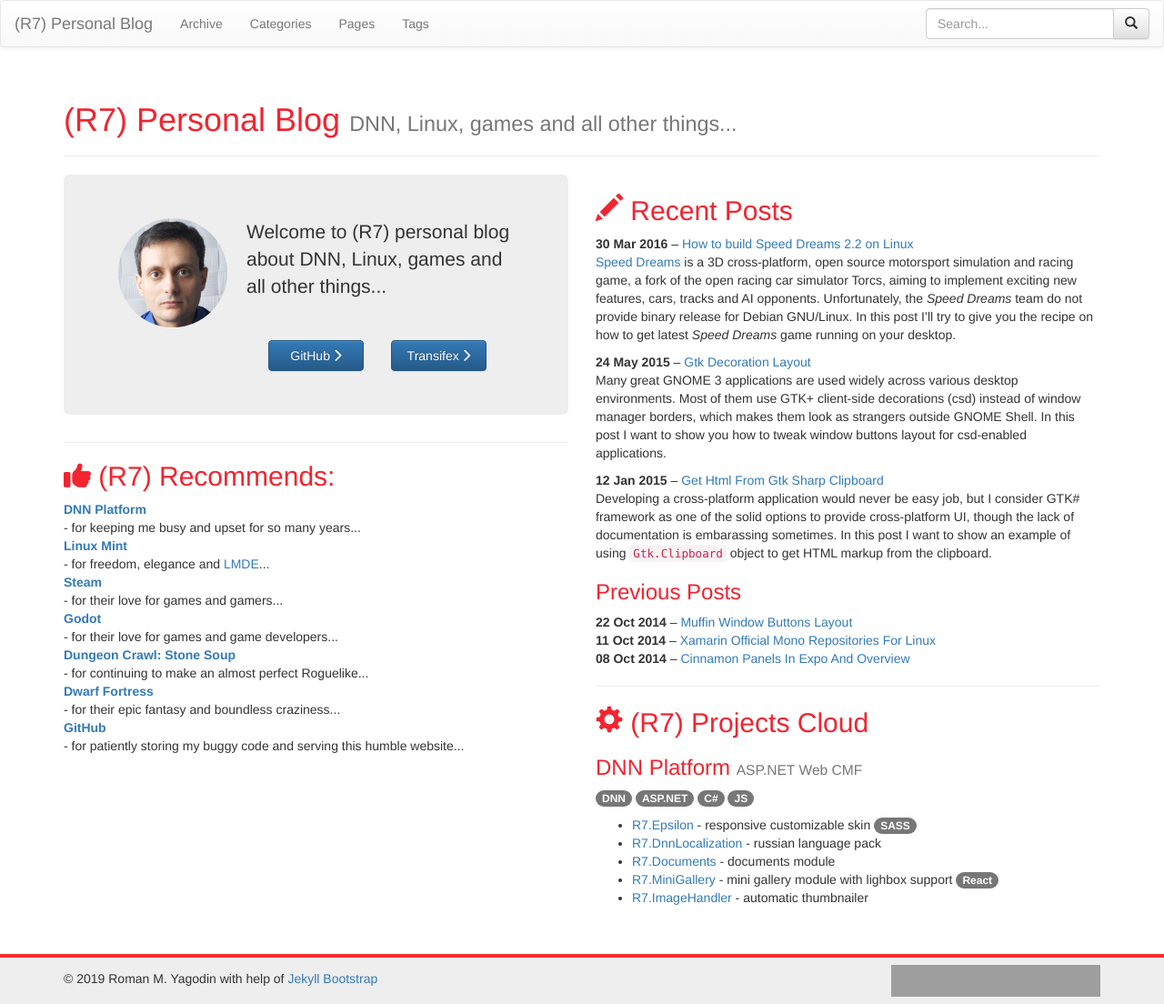
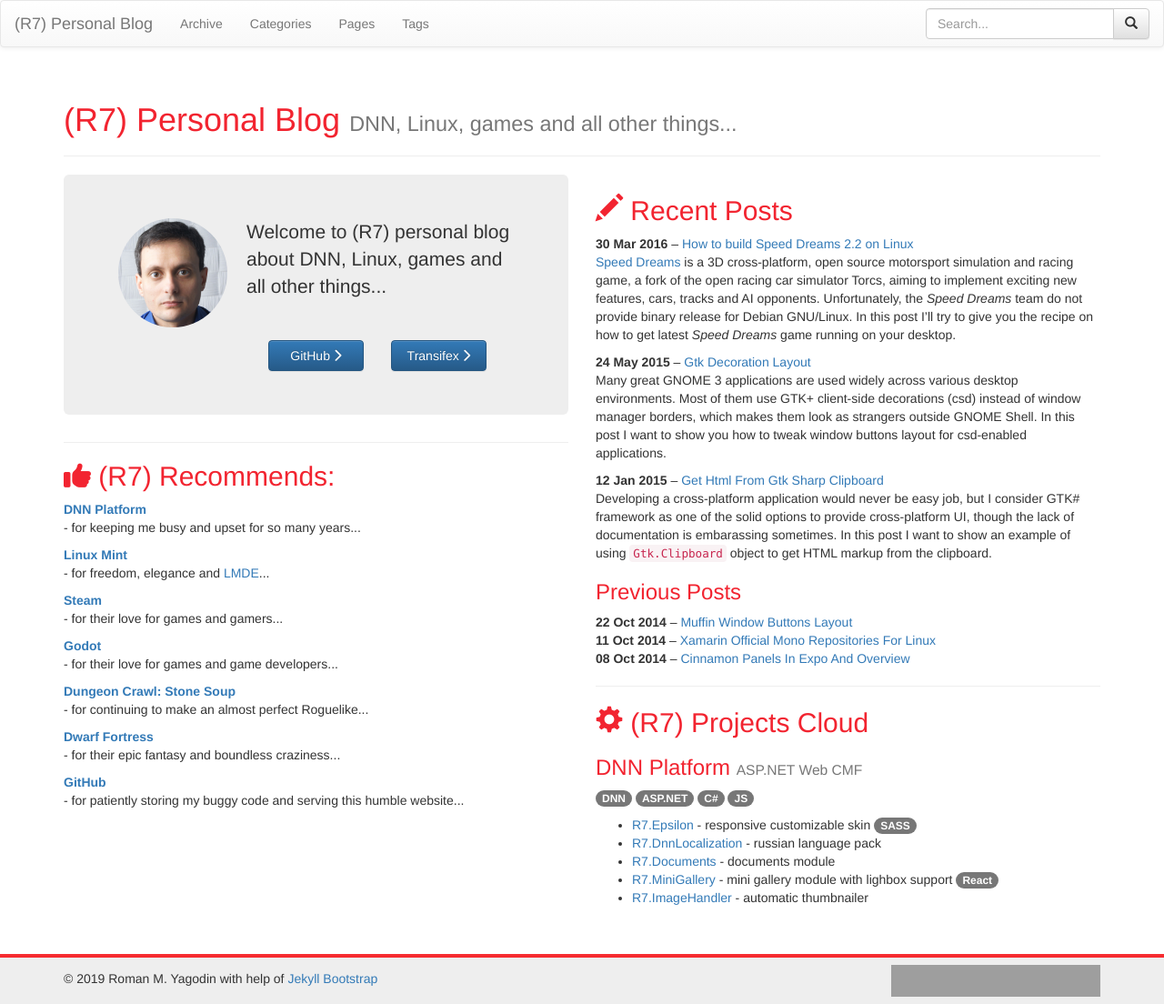
Before and after one commit to roman-yagodin/roman-yagodin.github.io, a Jekyll site: the page built from index.html, in a window 1280 px wide. Shown: the whole page at 91% size. Built offline with Jekyll 4.4.1, drawn with Linux system fonts in a browser that asks for light colours; nearby versions of some CDN libraries; grey boxes are pictures that could not be loaded.

```diff
--- a/assets/themes/bootstrap-3/css/style.css
+++ b/assets/themes/bootstrap-3/css/style.css
@@ -87,3 +87,7 @@
 #footer {
   margin-top:3em;
 }
+
+dl dd {
+  margin-bottom: 10px
+}
```
